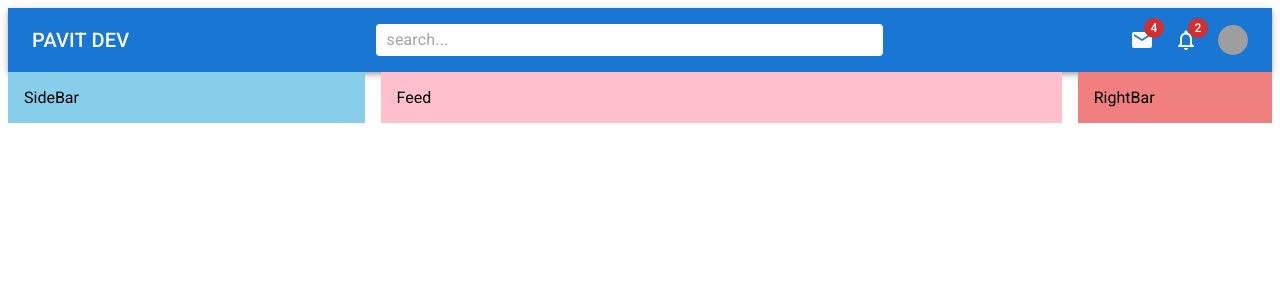
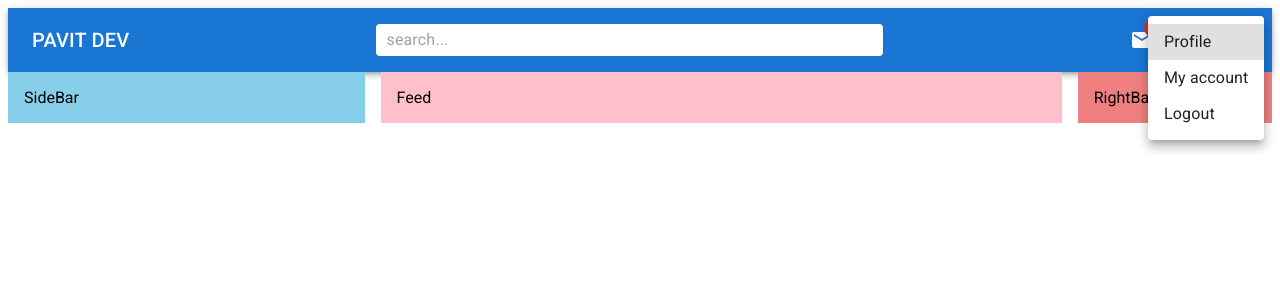
Before and after one commit to pavitpim40/fb-react-mui5, a React (Create React App) app: page / in a window 1280 px wide. Both pictures are taken after a click on the element 1233 px from the left and 40 px from the top of the page. Shown: the top 300 px of the page. Built offline with nearby package versions, Linux system fonts and the light colour scheme; grey boxes are pictures that could not be loaded.

Commit message:
Menu Dropdown

```diff
--- a/src/components/Navbar.jsx
+++ b/src/components/Navbar.jsx
@@ -1,3 +1,4 @@
+import { useState } from "react";
 import {
   AppBar,
   Toolbar,
@@ -5,12 +6,15 @@ import {
   InputBase,
   Badge,
   Avatar,
+  Menu,
+  MenuItem,
   styled,
 } from "@mui/material";
 import SpaIcon from "@mui/icons-material/Spa";
 import MailIcon from "@mui/icons-material/Mail";
 import NotificationsNoneIcon from "@mui/icons-material/NotificationsNone";
 const Navbar = () => {
+  const [open, setOpen] = useState(false);
   const StyledToolbar = styled(Toolbar)({
     display: "flex",
     justifyContent: "space-between",
@@ -67,11 +71,12 @@ const Navbar = () => {
           <Avatar
             style={{ width: 30, height: 30 }}
             src="https://images.pexels.com/photos/846741/pexels-photo-846741.jpeg?auto=compress&cs=tinysrgb&w=1260&h=750&dpr=2"
+            onClick={(e) => setOpen(true)}
           />
         </Icons>
 
         {/* Icon - when Mobile Mode */}
-        <UserBox>
+        <UserBox onClick={(e) => setOpen(true)}>
           <Avatar
             style={{ width: 30, height: 30 }}
             src="https://images.pexels.com/photos/846741/pexels-photo-846741.jpeg?auto=compress&cs=tinysrgb&w=1260&h=750&dpr=2"
@@ -79,6 +84,20 @@ const Navbar = () => {
           <Typography variant="span">John</Typography>
         </UserBox>
       </StyledToolbar>
+      <Menu
+        id="basic-menu"
+        open={open}
+        onClose={(e) => setOpen(false)}
+        anchorOrigin={{ vertical: "top", horizontal: "right" }}
+        transformOrigin={{ vertical: "top", horizontal: "right" }}
+        MenuListProps={{
+          "aria-labelledby": "basic-button",
+        }}
+      >
+        <MenuItem onClick={(e) => setOpen(false)}>Profile</MenuItem>
+        <MenuItem onClick={(e) => setOpen(false)}>My account</MenuItem>
+        <MenuItem onClick={(e) => setOpen(false)}>Logout</MenuItem>
+      </Menu>
     </AppBar>
   );
 };
```
